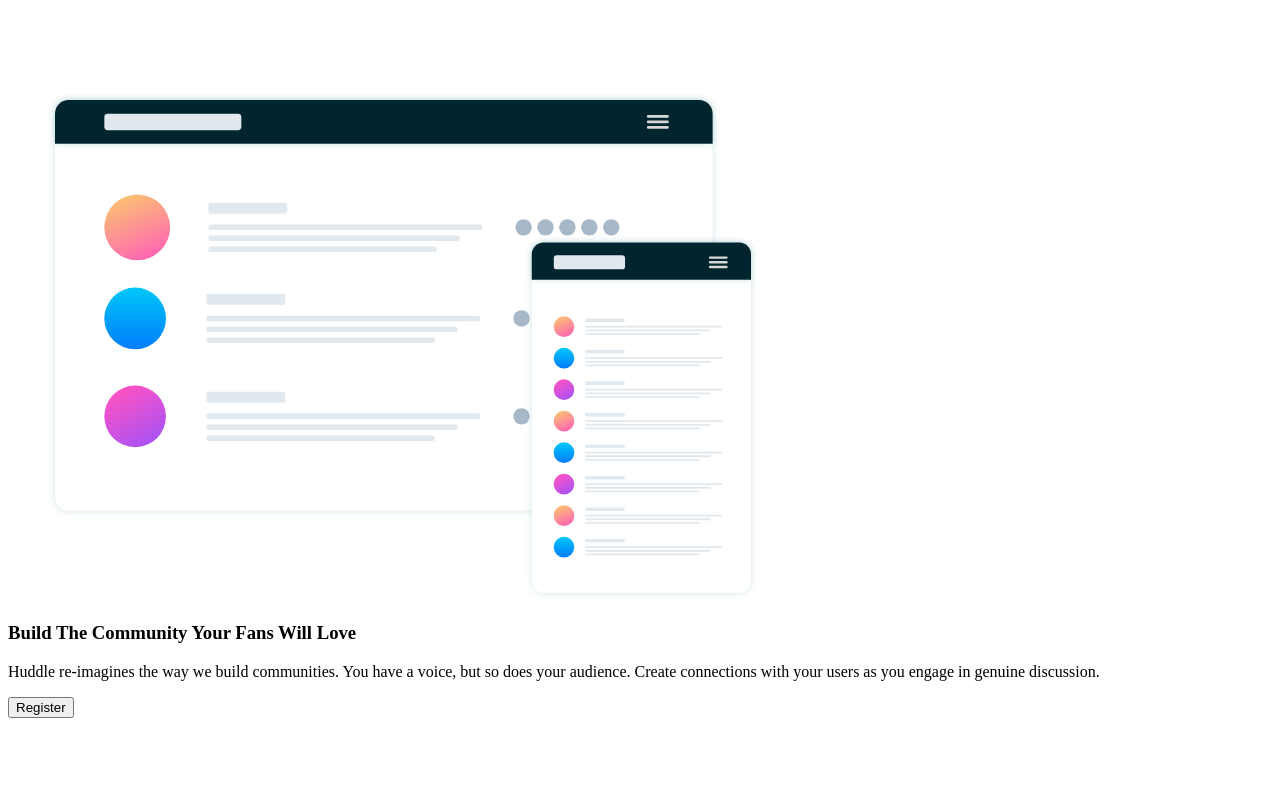
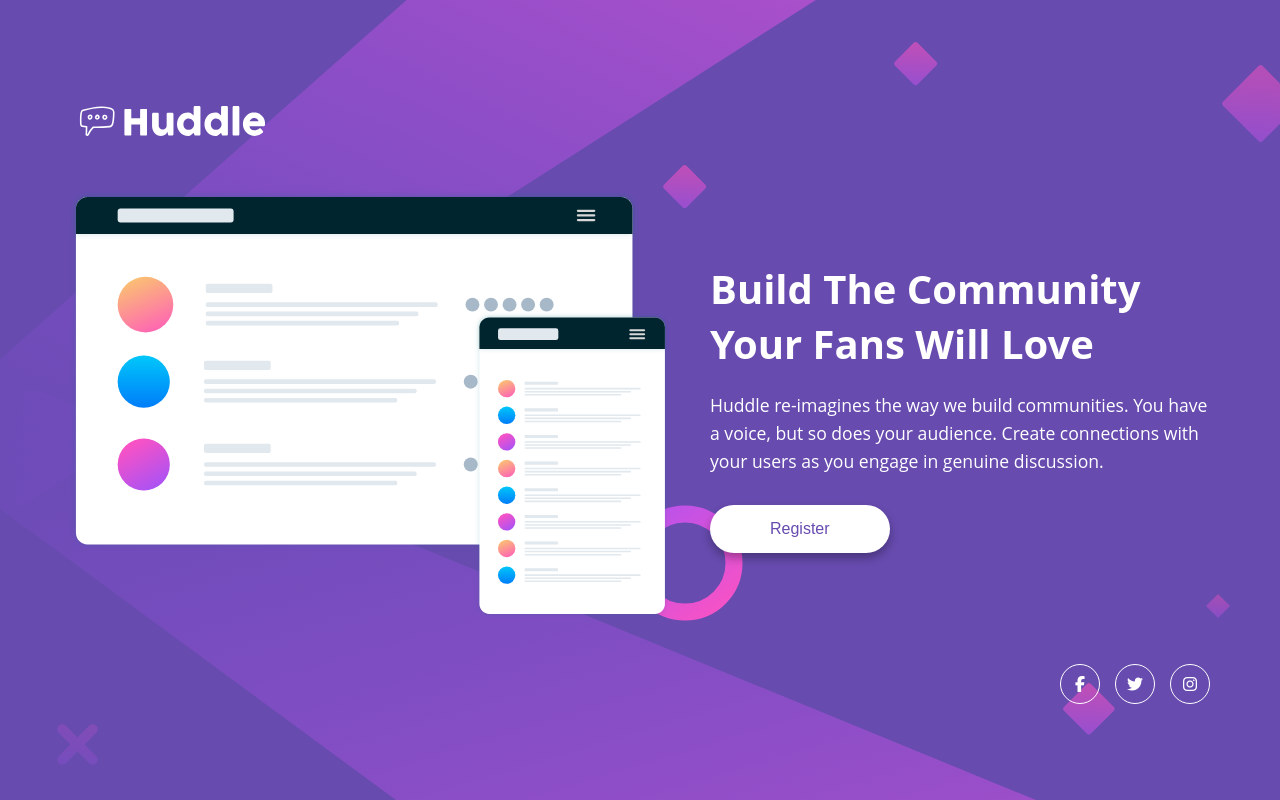
Before and after one commit to sabreen01/Huddle_Landing_Page, a plain HTML site: page index.html in a window 1280 px wide. Drawn offline with Linux system fonts and the light colour scheme.

Commit message:
last commit

```diff
--- a/index.html
+++ b/index.html
@@ -2,12 +2,13 @@
 <html lang="en">
 <head>
   <meta charset="UTF-8">
-  <meta name="viewport" content="width=device-width, initial-scale=1.0"> <!-- displays site properly based on user's device -->
+  <meta name="viewport" content="width=device-width, initial-scale=1.0">
   <link rel="icon" type="image/png" sizes="32x32" href="./images/favicon-32x32.png">
+  <link rel="icon" type="image/png" sizes="16x16" href="./images/favicon-16x16.png">
   <title>Huddle landing page with single introductory section</title>
-  <link rel="stylesheet" href="style.css">
+<link rel="stylesheet" href="style.css">
+<link rel="stylesheet" href="https://cdnjs.cloudflare.com/ajax/libs/font-awesome/6.7.2/css/all.min.css" integrity="sha512-Evv84Mr4kqVGRNSgIGL/F/aIDqQb7xQ2vcrdIwxfjThSH8CSR7PBEakCr51Ck+w+/U6swU2Im1vVX0SVk9ABhg==" crossorigin="anonymous" referrerpolicy="no-referrer" />
 </head>
-
 <body>
   <div class="container">
     <header>
@@ -21,7 +22,6 @@
         <figure class="mockups">
           <img src="images/illustration-mockups.svg" alt="Mockups">
         </figure>
-
         <article class="content">
           <h1>Build The Community Your Fans Will Love</h1>
           <p>
@@ -32,7 +32,6 @@
         </article>
       </section>
     </main>
-
     <footer>
       <div class="footer-logos">
         <a href="#" class="social-icon"><i class="fab fa-facebook-f"></i></a>
--- a/style.css
+++ b/style.css
@@ -0,0 +1,127 @@
+
+* {
+  margin: 0;
+  padding: 0;
+  box-sizing: border-box;
+}
+
+body {
+  font-family: 'Open Sans', sans-serif;
+  background-color: hsl(257, 40%, 49%);
+  color: white;
+  min-height: 100vh;
+  display: flex;
+  justify-content: center;
+  align-items: center;
+  background-image: url('images/bg-desktop.svg');
+  background-size: cover;
+  background-position: center;
+}
+
+.container {
+  max-width: 1200px;
+  margin: 0 auto;
+  padding: 20px;
+}
+
+header {
+  margin-bottom: 40px;
+}
+
+.logo img {
+  width: 200px;
+}
+
+.content-section {
+  display: flex;
+  align-items: center;
+  gap: 40px;
+}
+
+.mockups img {
+  width: 100%;
+  max-width: 600px;
+}
+
+.content {
+  max-width: 500px;
+}
+
+h1 {
+  font-size: 2.5rem;
+  margin-bottom: 20px;
+}
+
+p {
+  font-size: 1.1rem;
+  line-height: 1.6;
+  margin-bottom: 30px;
+}
+
+.Register-btn {
+  background-color: white;
+  color: hsl(257, 40%, 49%);
+  border: none;
+  padding: 15px 60px;
+  border-radius: 50px;
+  font-size: 1rem;
+  cursor: pointer;
+  box-shadow: 0 5px 10px rgba(0, 0, 0, 0.3);
+}
+
+.Register-btn:hover {
+  background-color: hsl(300, 69%, 71%);
+  color: white;
+}
+
+footer {
+  margin-top: 40px;
+  text-align: right;
+}
+
+.footer-logos {
+  display: flex;
+  justify-content: flex-end;
+  gap: 15px;
+}
+
+.social-icon {
+  color: white;
+  border: 1px solid white;
+  border-radius: 50%;
+  width: 40px;
+  height: 40px;
+  display: flex;
+  align-items: center;
+  justify-content: center;
+  text-decoration: none;
+  transition: all 0.3s ease;
+}
+
+.social-icon:hover {
+  color: hsl(300, 69%, 71%);
+  border-color: hsl(300, 69%, 71%);
+}
+
+@media (max-width: 768px) {
+  .content-section {
+      flex-direction: column;
+      text-align: center;
+  }
+
+  .mockups img {
+      max-width: 100%;
+  }
+
+  h1 {
+      font-size: 2rem;
+  }
+
+  footer {
+      text-align: center;
+  }
+
+  .footer-logos {
+      justify-content: center;
+  }
+}
```
